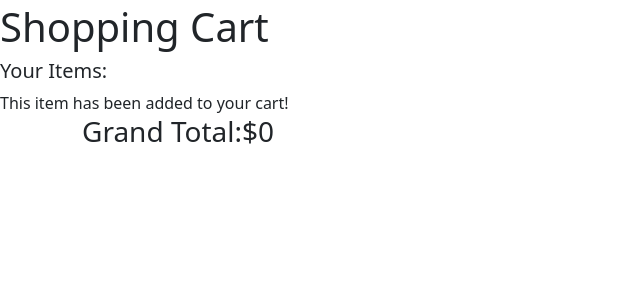
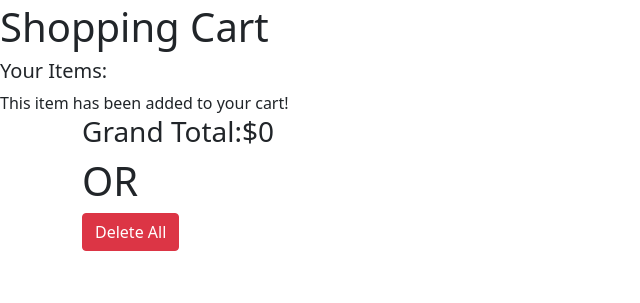
Before and after one commit to devcodus/cosmic_prints_eshop, a Flask app: page /cart in a window 1280 px wide. Shown: the part 53-356 px from the top of the page, without its empty margins (0-640 px from the left). Run offline with Flask 3, Linux system fonts and the light colour scheme; the visitor is signed in with stand-in values (Sample User, id 1); data that the repository does not hold is empty; some libraries are stand-ins or nearby versions.

Commit message:
added prelim DeleteAll button

```diff
--- a/app/models.py
+++ b/app/models.py
@@ -44,9 +44,9 @@ class  User(db.Model, UserMixin):
         self.cart.add(save) # what does save mean?
         db.session.commit()
 
-    def deleteFromCart(self, user):
+    def deleteFromCart(self, user): ## why is this method in the user class?
         # self.cart.delete(user)
-        db.session.delete(user)
+        db.session.delete(user) ## should we add a deleteEntireCart method? (is it better to delete via the models or via the route?) (if models, we could use a from user TRUNCATE TABLE method...)
         db.session.commit()
 
 class  Product(db.Model):
--- a/app/routes.py
+++ b/app/routes.py
@@ -84,3 +84,19 @@ def removeFromCart(item_name):
 
     return redirect(url_for('cart'))
     # return render_template('cart.html')
+
+
+@app.route('/cart/delete-cart>', methods=['GET', 'POST'])
+@login_required
+def removeAllFromCart():
+
+    deletedcart = Product.query.filter_by(item_name=item_name).all()
+    ## what does each argument mean here? which is which?
+
+
+    # deletedcart = current_user.cart
+    print(deletedcart)
+    if deletedcart:
+        current_user.deleteFromCart(deletedcart) ## should we add a deleteAll function to the model? or do a for loop to retrieve all the items? how to pass multiple parameters at once without knowing exactly how many one will grab? (depends on how many items in cart)
+
+    return redirect(url_for('cart'))
--- a/app/templates/cart.html
+++ b/app/templates/cart.html
@@ -32,6 +32,10 @@
     </div>
     {% endfor %}
     <h3>Grand Total:${{ grand_total }}</h3>
+    <h1>OR</h1>
+    <a type="button" class="btn btn-danger"
+                href="{{ url_for('removeAllFromCart') }}"  action="">Delete All</a>
+
 </div>
 
 
--- a/app/templates/home.html
+++ b/app/templates/home.html
@@ -13,12 +13,13 @@
 
             <div class="card" style="width: 18rem;" >
 
-                <a class="text-dark text-decoration-none" href="{{ url_for('addToCart', item_name = post.item_name) }}">
+                <a class="text-dark text-decoration-none" href="">
                     <img src="{{ post.img_url }}" class="card-img-top" alt="{{ post.title }}">
 
                     <div class="card-body">
                         <h5 class="card-title">{{ post.item_name }} </h5>
                         <p class="card-text">${{ post.price }}.00</p>
+                        <a class="btn btn-warning" action="{{ url_for('addToCart', item_name = post.item_name) }}" href="{{ url_for('addToCart', item_name = post.item_name) }}">Add to Cart</a>
                     </div>
                 </a>
 
```
